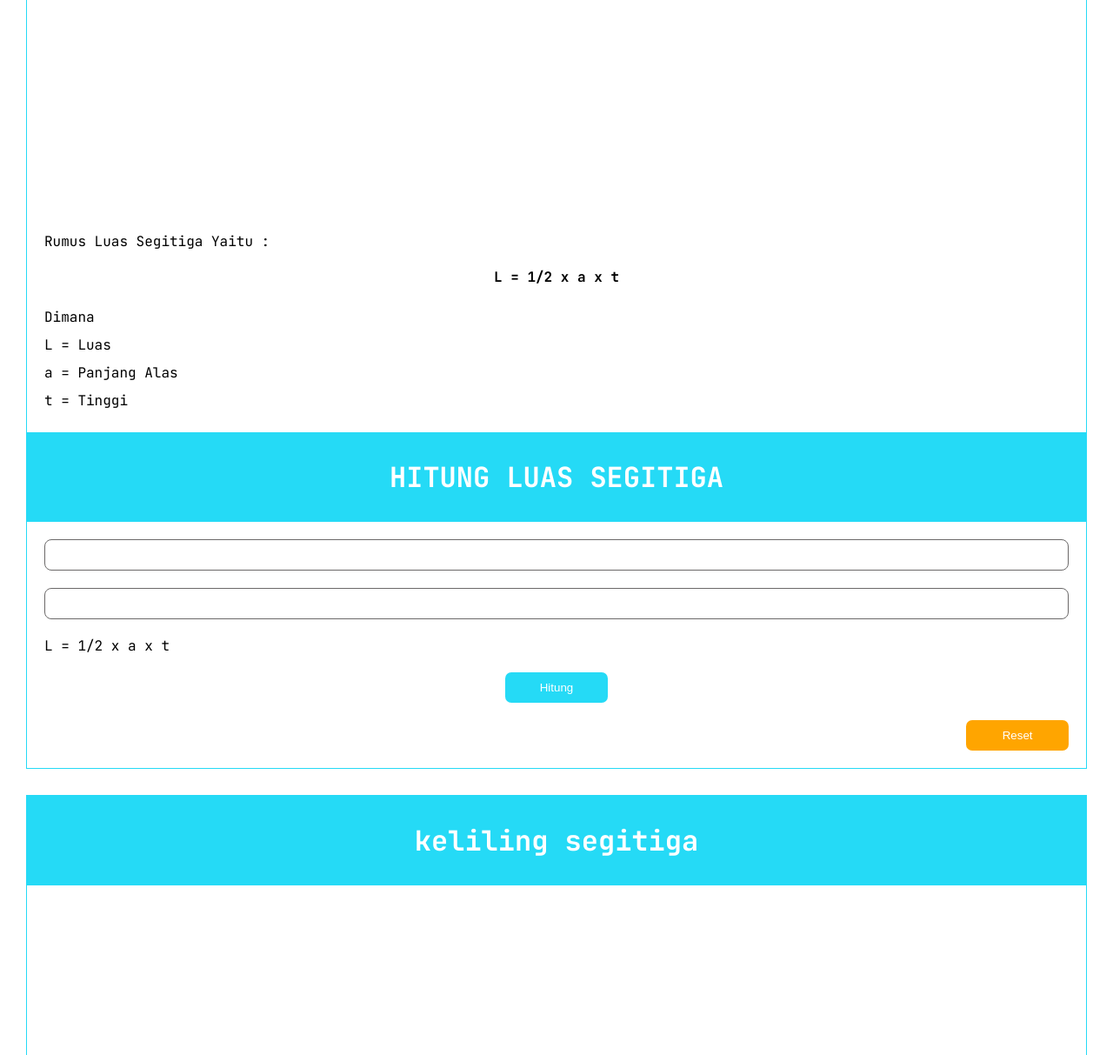
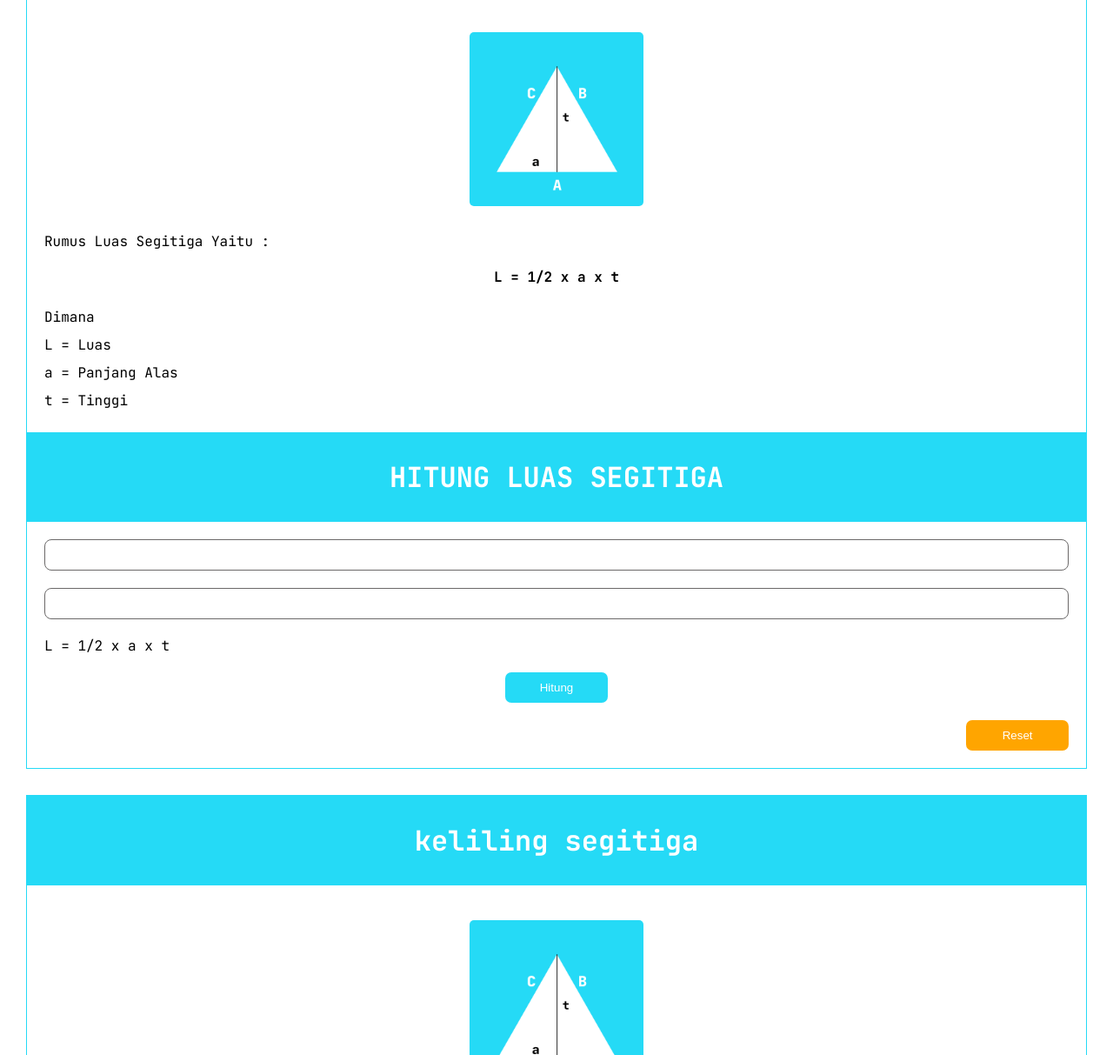
Before and after one commit to AhmadZaid4n/Website-Kalkulator-Matematik, a plain HTML site: page index.html in a window 1280 px wide. Shown: the part 427-1640 px from the top of the page at 87% size. Drawn offline with Linux system fonts and the light colour scheme; the site is published under a folder, as on GitHub Pages, so addresses that start at the root find nothing.

Commit message:
Update index.html

```diff
--- a/index.html
+++ b/index.html
@@ -43,7 +43,7 @@
         <div class="wide-triangle card-triangle">
           <h1>luas segitiga</h1>
           <div class="thumbnail">
-            <img src="../assets/1.png" alt="" />
+            <img src="assets/1.png" alt="" />
           </div>
           <div class="rumus">
             <p>Rumus Luas Segitiga Yaitu :</p>
@@ -94,7 +94,7 @@
         <div class="around-triangle card-triangle">
           <h1>keliling segitiga</h1>
           <div class="thumbnail">
-            <img src="/assets/1.png" alt="" />
+            <img src="assets/1.png" alt="" />
           </div>
           <div class="rumus">
             <p>Rumus Luas Segitiga Yaitu :</p>
@@ -253,6 +253,6 @@
     </footer>
 
     <!--link file /js/index.js  -->
-    <script src="../js/index.js"></script>
+    <script src="./js/index.js"></script>
   </body>
 </html>
```
